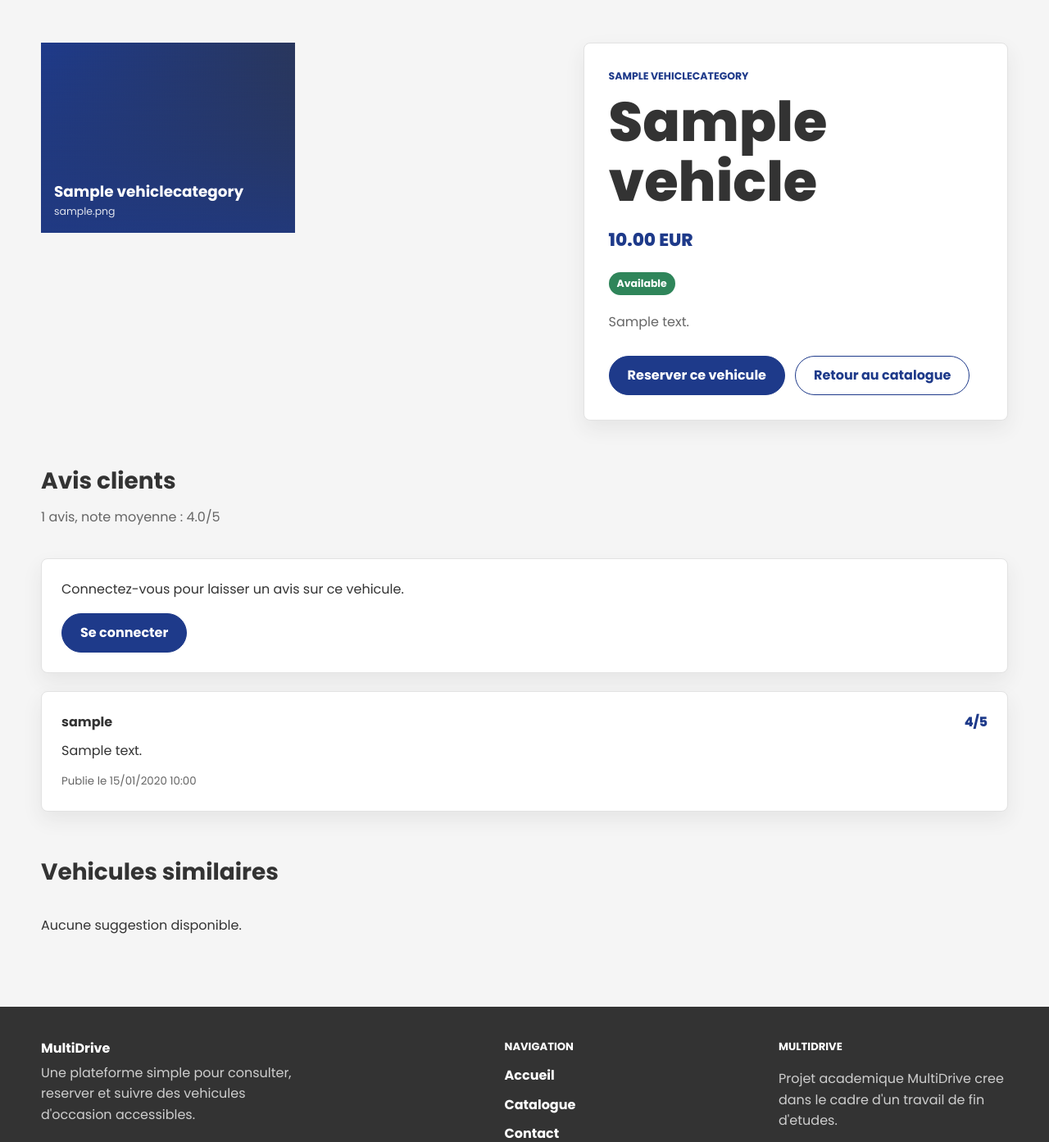
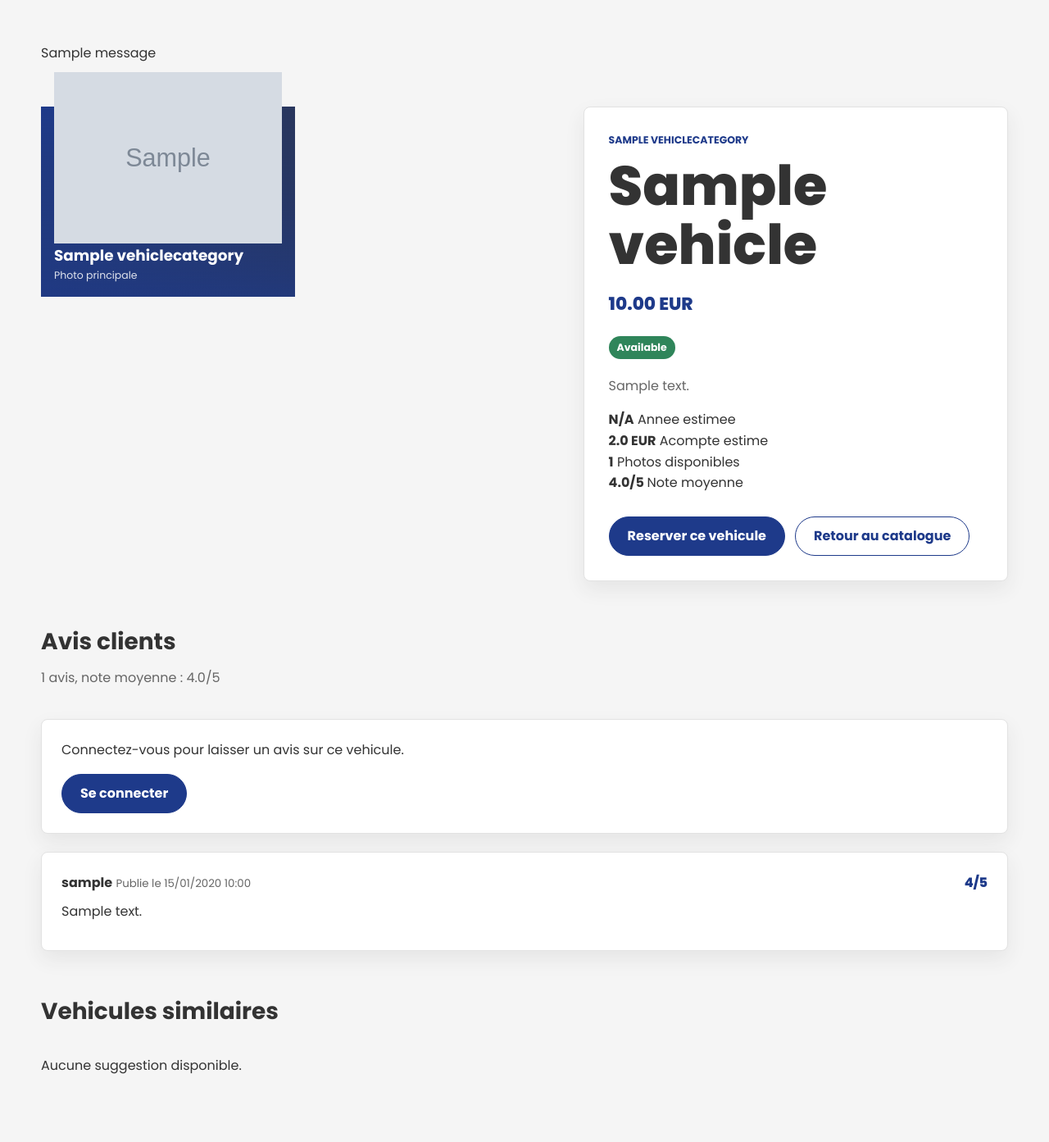
Before and after one commit to younesmala/multidrive, a Django app: page /vehicles/1/ in a window 1280 px wide. Shown: the part 77-1470 px from the top of the page at 82% size. Run offline with Django 5.2, Linux system fonts and the light colour scheme; tables that the repository leaves empty hold one stand-in row (values such as "Sample post"); grey boxes marked "Sample" are stand-in pictures; one stand-in notice (Sample message) is shown; parts of the project's set-up code (start-up, migrations or seed data) failed here and were passed over.

Commit message:
Finaliser la fiche vehicule, la galerie et le systeme d avis

```diff
--- a/vehicles/templates/vehicles/vehicle_detail.html
+++ b/vehicles/templates/vehicles/vehicle_detail.html
@@ -3,13 +3,28 @@
 {% block title %}{{ vehicle.title }} - MultiDrive{% endblock %}
 
 {% block content %}
+{% if messages %}
+<section class="section flash-section">
+    <div class="flash-stack">
+        {% for message in messages %}
+            <div class="flash-message flash-{{ message.tags|default:'info' }}">{{ message }}</div>
+        {% endfor %}
+    </div>
+</section>
+{% endif %}
+
 <section class="detail-layout">
     <div class="gallery">
         {% if images %}
             {% for image in images %}
                 <div class="gallery-item">
+                    <img src="{{ image.image.url }}" alt="{{ vehicle.title }}">
                     <span>{{ vehicle.category.name }}</span>
-                    <small>{{ image.image }}</small>
+                    {% if image.is_main %}
+                        <small>Photo principale</small>
+                    {% else %}
+                        <small>Vue supplementaire</small>
+                    {% endif %}
                 </div>
             {% endfor %}
         {% else %}
@@ -26,6 +41,30 @@
         <p class="price">{{ vehicle.price }} EUR</p>
         <p class="status status-{{ vehicle.status }}">{{ vehicle.get_status_display }}</p>
         <p class="description">{{ vehicle.description }}</p>
+        <div class="detail-summary-grid">
+            <div class="detail-summary-card">
+                <strong>{{ vehicle.display_year }}</strong>
+                <span>Annee estimee</span>
+            </div>
+            <div class="detail-summary-card">
+                <strong>{{ vehicle.deposit_amount }} EUR</strong>
+                <span>Acompte estime</span>
+            </div>
+            <div class="detail-summary-card">
+                <strong>{{ images|length }}</strong>
+                <span>Photos disponibles</span>
+            </div>
+            <div class="detail-summary-card">
+                <strong>
+                    {% if review_count %}
+                        {{ average_rating|floatformat:1 }}/5
+                    {% else %}
+                        --
+                    {% endif %}
+                </strong>
+                <span>Note moyenne</span>
+            </div>
+        </div>
         <div class="detail-actions">
             <a class="button primary" href="{% url 'reservations:reserve_vehicle' vehicle.id %}">Reserver ce vehicule</a>
             <a class="button secondary" href="{% url 'vehicles:vehicle_list' %}">Retour au catalogue</a>
@@ -48,7 +87,7 @@
         </div>
     </div>
 
-    {% if request.user.is_authenticated %}
+    {% if can_review %}
         <div class="review-form-card">
             <h3>{% if user_review %}Modifier mon avis{% else %}Laisser un avis{% endif %}</h3>
             <form class="auth-form" method="post" action="{% url 'vehicles:add_review' vehicle.id %}">
@@ -73,8 +112,12 @@
         </div>
     {% else %}
         <div class="review-form-card">
-            <p>Connectez-vous pour laisser un avis sur ce vehicule.</p>
-            <a class="button primary" href="{% url 'accounts:login' %}">Se connecter</a>
+            <p>{{ review_gate_message }}</p>
+            {% if request.user.is_authenticated %}
+                <a class="button secondary" href="{% url 'reservations:reserve_vehicle' vehicle.id %}">Faire une demande de reservation</a>
+            {% else %}
+                <a class="button primary" href="{% url 'accounts:login' %}">Se connecter</a>
+            {% endif %}
         </div>
     {% endif %}
 
@@ -82,14 +125,19 @@
         {% for review in reviews %}
             <article class="review-card">
                 <div class="review-header">
-                    <strong>{{ review.user.username }}</strong>
+                    <div>
+                        <strong>{{ review.user.username }}</strong>
+                        <small>Publie le {{ review.created_at|date:"d/m/Y H:i" }}</small>
+                    </div>
                     <span>{{ review.rating }}/5</span>
                 </div>
                 <p>{{ review.comment }}</p>
-                <small>Publie le {{ review.created_at|date:"d/m/Y H:i" }}</small>
             </article>
         {% empty %}
-            <p>Aucun avis disponible pour le moment.</p>
+            <div class="empty-state">
+                <h2>Aucun avis disponible</h2>
+                <p>Ce vehicule n'a pas encore recu d'avis membre.</p>
+            </div>
         {% endfor %}
     </div>
 </section>
--- a/vehicles/views.py
+++ b/vehicles/views.py
@@ -1,9 +1,11 @@
+from django.contrib import messages
 from django.contrib.auth.decorators import login_required
 from django.db.models import Avg
 from django.shortcuts import get_object_or_404, redirect, render
 
 from .forms import ReviewForm
 from .models import Review, Vehicle, VehicleCategory
+from reservations.models import Reservation
 
 
 def attach_main_images(vehicles):
@@ -93,14 +95,70 @@ def vehicle_detail(request, vehicle_id):
         Vehicle.objects.select_related("category").prefetch_related("images", "reviews__user"),
         id=vehicle_id,
     )
+    return render(
+        request,
+        "vehicles/vehicle_detail.html",
+        build_vehicle_detail_context(request, vehicle),
+    )
+
+
+@login_required
+def add_review(request, vehicle_id):
+    vehicle = get_object_or_404(Vehicle, id=vehicle_id)
+    review = Review.objects.filter(vehicle=vehicle, user=request.user).first()
+    review_form = ReviewForm(request.POST or None, instance=review)
+    can_review = user_can_review_vehicle(request.user, vehicle, existing_review=review)
+
+    if not can_review:
+        messages.warning(
+            request,
+            "Vous devez avoir une reservation acceptee sur ce vehicule avant de laisser un avis.",
+        )
+        return redirect("vehicles:vehicle_detail", vehicle_id=vehicle.id)
+
+    if request.method == "POST":
+        if review_form.is_valid():
+            review = review_form.save(commit=False)
+            review.vehicle = vehicle
+            review.user = request.user
+            review.save()
+            messages.success(request, "Votre avis a bien ete enregistre.")
+            return redirect("vehicles:vehicle_detail", vehicle_id=vehicle.id)
+
+        messages.error(request, "Merci de corriger le formulaire avant de publier votre avis.")
+
+    return render(
+        request,
+        "vehicles/vehicle_detail.html",
+        build_vehicle_detail_context(request, vehicle, review_form=review_form),
+    )
+
+
+def build_vehicle_detail_context(request, vehicle, review_form=None):
     reviews = vehicle.reviews.select_related("user").all()
     review_stats = reviews.aggregate(average_rating=Avg("rating"))
     user_review = None
-    review_form = None
+    can_review = False
+    review_gate_message = ""
+
+    images = list(vehicle.images.all().order_by("-is_main", "created_at"))
+    vehicle.main_image = next((image for image in images if image.is_main), images[0] if images else None)
+    vehicle.display_year = extract_vehicle_year(vehicle.title)
+    vehicle.deposit_amount = round(float(vehicle.price) * 0.2, 2)
 
     if request.user.is_authenticated:
         user_review = reviews.filter(user=request.user).first()
-        review_form = ReviewForm(instance=user_review)
+        can_review = user_can_review_vehicle(request.user, vehicle, existing_review=user_review)
+
+        if review_form is None and can_review:
+            review_form = ReviewForm(instance=user_review)
+
+        if not can_review:
+            review_gate_message = (
+                "Vous pourrez laisser un avis apres une reservation acceptee sur ce vehicule."
+            )
+    else:
+        review_gate_message = "Connectez-vous pour laisser un avis sur ce vehicule."
 
     related_vehicles = attach_main_images(
         Vehicle.objects.select_related("category")
@@ -110,33 +168,29 @@ def vehicle_detail(request, vehicle_id):
         .order_by("price")[:4]
     )
 
-    return render(
-        request,
-        "vehicles/vehicle_detail.html",
-        {
-            "vehicle": vehicle,
-            "images": vehicle.images.all(),
-            "reviews": reviews,
-            "review_form": review_form,
-            "user_review": user_review,
-            "review_count": reviews.count(),
-            "average_rating": review_stats["average_rating"],
-            "related_vehicles": related_vehicles,
-        },
-    )
+    return {
+        "vehicle": vehicle,
+        "images": images,
+        "reviews": reviews,
+        "review_form": review_form,
+        "user_review": user_review,
+        "can_review": can_review,
+        "review_gate_message": review_gate_message,
+        "review_count": reviews.count(),
+        "average_rating": review_stats["average_rating"],
+        "related_vehicles": related_vehicles,
+    }
 
 
-@login_required
-def add_review(request, vehicle_id):
-    vehicle = get_object_or_404(Vehicle, id=vehicle_id)
-    review = Review.objects.filter(vehicle=vehicle, user=request.user).first()
+def user_can_review_vehicle(user, vehicle, existing_review=None):
+    if existing_review:
+        return True
 
-    if request.method == "POST":
-        form = ReviewForm(request.POST, instance=review)
-        if form.is_valid():
-            review = form.save(commit=False)
-            review.vehicle = vehicle
-            review.user = request.user
-            review.save()
-
-    return redirect("vehicles:vehicle_detail", vehicle_id=vehicle.id)
+    return Reservation.objects.filter(
+        user=user,
+        vehicle=vehicle,
+        status__in=[
+            Reservation.STATUS_ACCEPTED,
+            Reservation.STATUS_DEPOSIT_PAID,
+        ],
+    ).exists()
```
Also changed, not shown: vehicles/templates/vehicles/partials/vehicle_card.html (+4 -4 lines), README.md.
